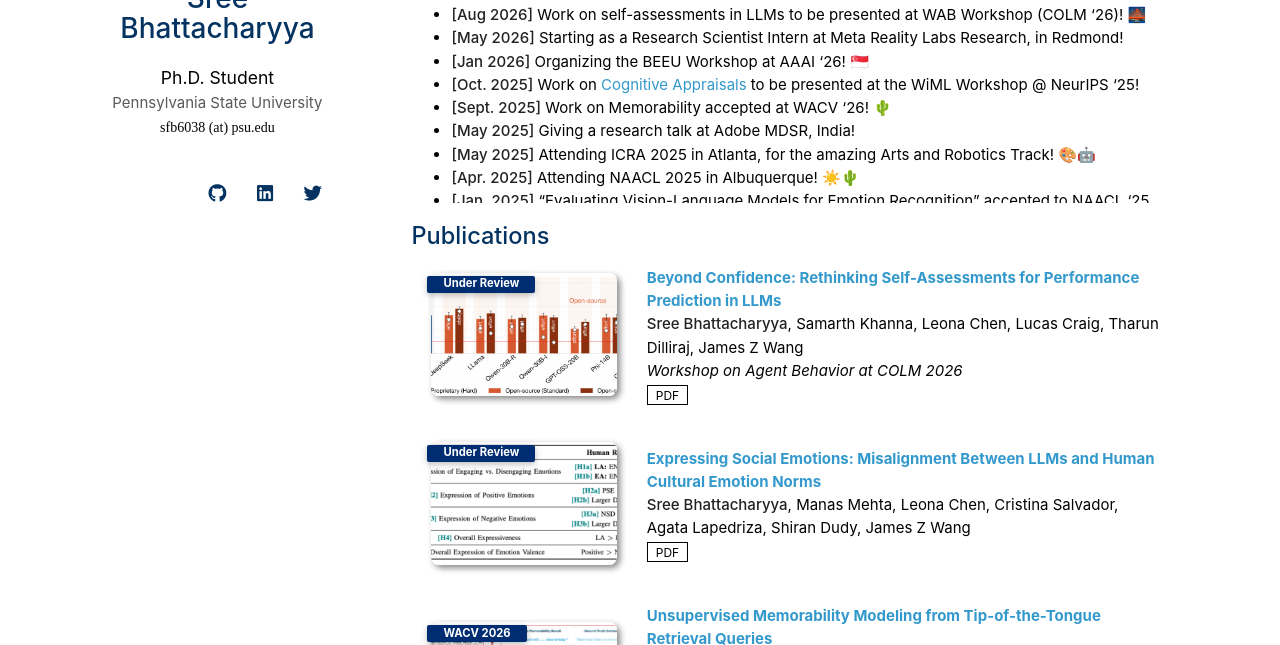
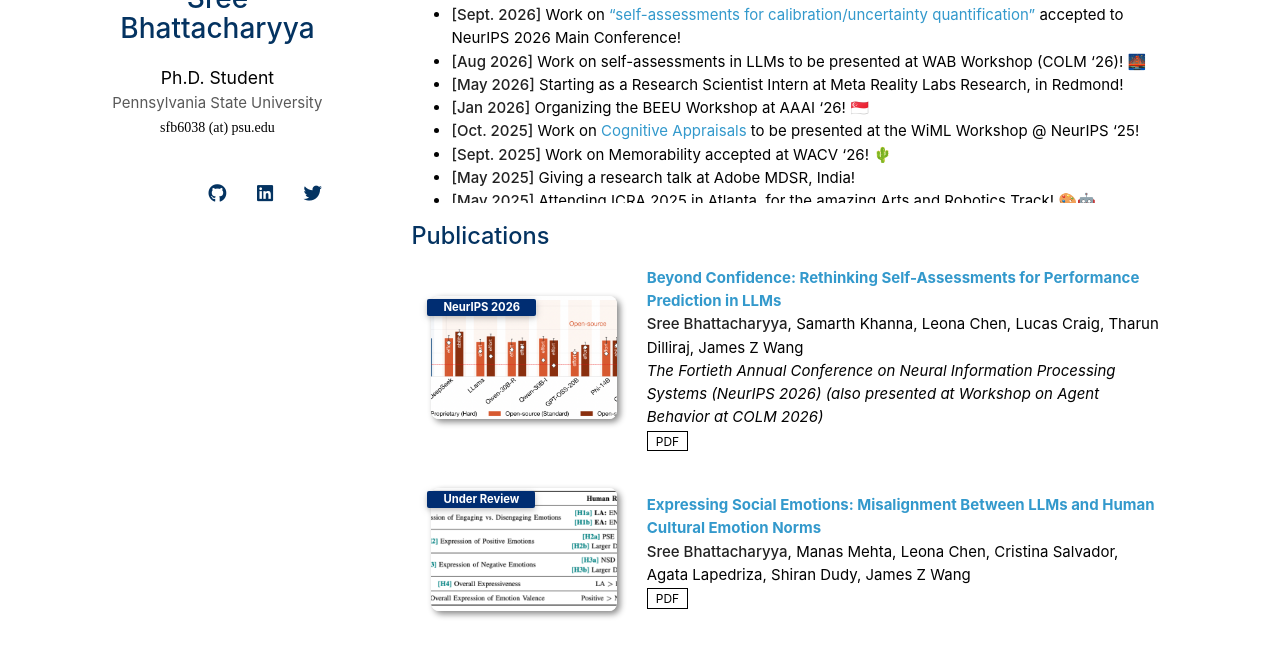
Before and after one commit to sreebhattacharyya/sreebhattacharyya.github.io, a Jekyll site: the page built from index.md, in a window 1280 px wide and 900 px high, scrolled down 620 px, cut to the strip 255-900 px from the top of the window. Built offline with Jekyll 4.4.1, drawn with Linux system fonts in a browser that asks for light colours; nearby versions of some CDN libraries; a style sheet for code colours, icons or effects is not loaded; our own code applies the rules of GitHub Pages for plain Markdown files.

Commit message:
neurips update

```diff
--- a/_data/publications.yml
+++ b/_data/publications.yml
@@ -2,8 +2,8 @@
 
   - title: "Beyond Confidence: Rethinking Self-Assessments for Performance Prediction in LLMs"
     authors: <strong>Sree Bhattacharyya</strong>, Samarth Khanna, Leona Chen, Lucas Craig, Tharun Dilliraj, James Z Wang
-    conference_short: Under Review
-    conference: Workshop on Agent Behavior at COLM 2026
+    conference_short: NeurIPS 2026
+    conference: The Fortieth Annual Conference on Neural Information Processing Systems (NeurIPS 2026) (also presented at Workshop on Agent Behavior at COLM 2026)
     pdf: https://arxiv.org/pdf/2605.07806
     code:
     page:
--- a/index.md
+++ b/index.md
@@ -18,6 +18,7 @@
 
 <div class="news-scroll" markdown="1">
 
+- **[Sept. 2026]** Work on ["self-assessments for calibration/uncertainty quantification"](https://arxiv.org/abs/2605.07806) accepted to NeurIPS 2026 Main Conference!
 - **[Aug 2026]** Work on self-assessments in LLMs to be presented at WAB Workshop (COLM '26)! 🌉
 - **[May 2026]** Starting as a Research Scientist Intern at Meta Reality Labs Research, in Redmond!
 - **[Jan 2026]** Organizing the BEEU Workshop at AAAI '26! 🇸🇬
```
